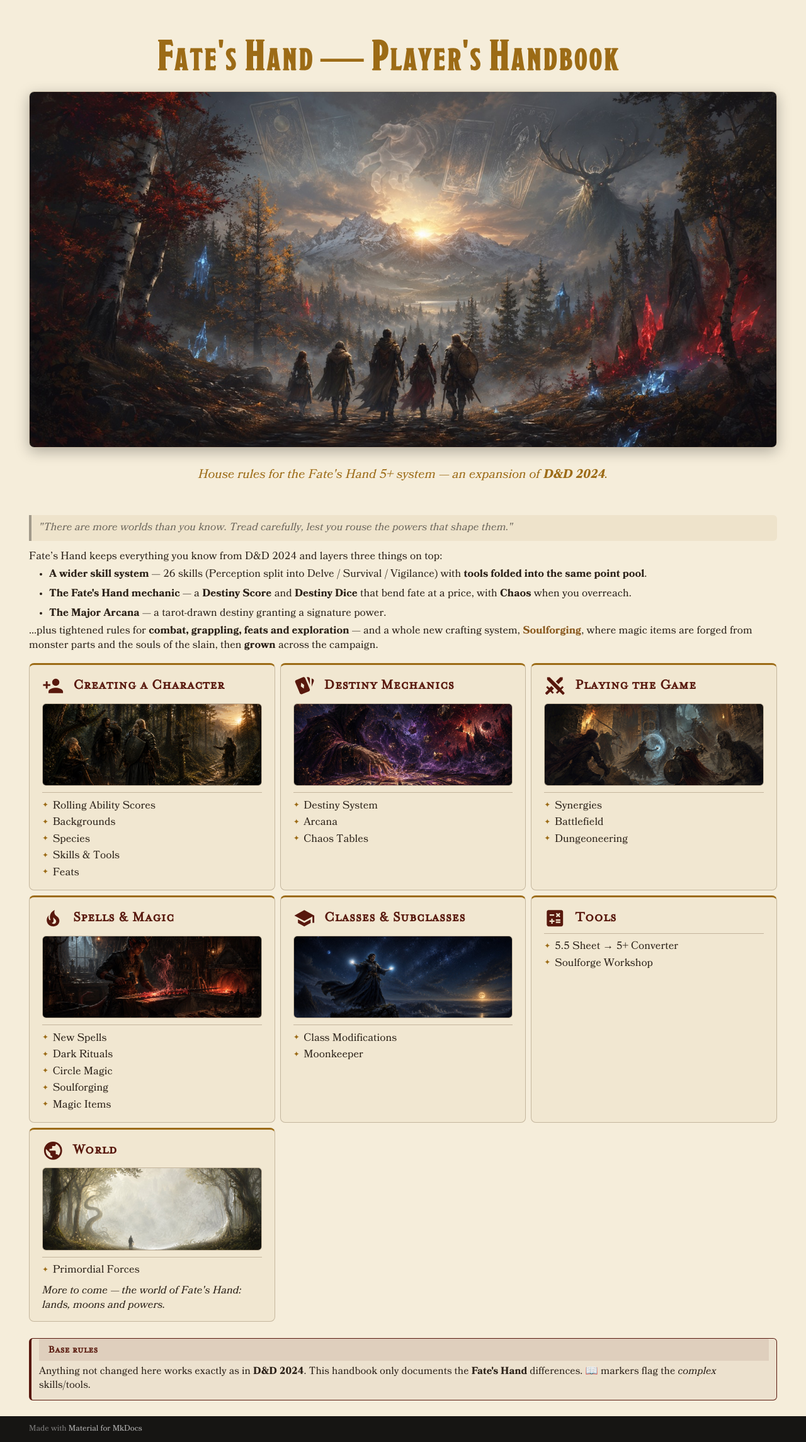
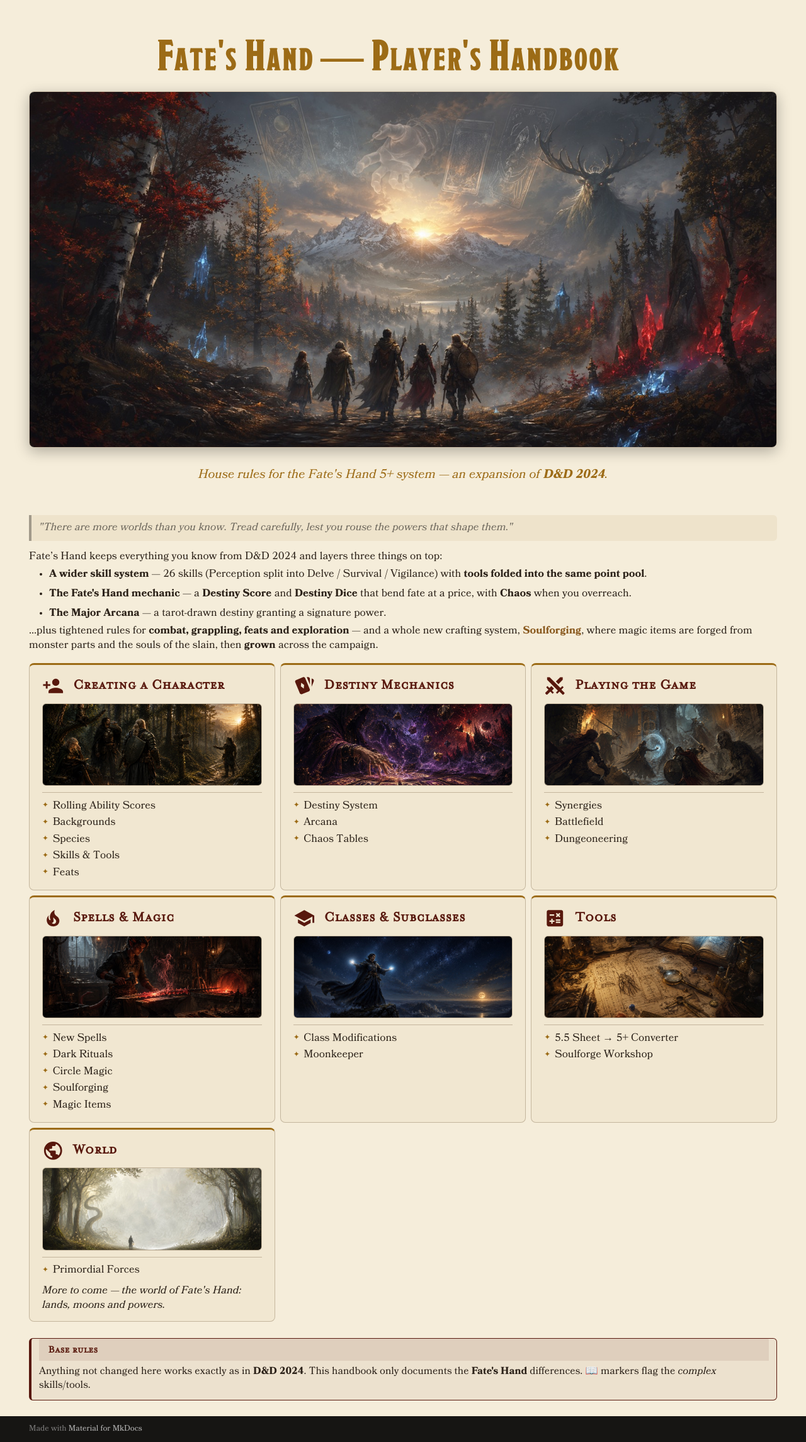
Before and after one commit to Noirchicot/fh-phb, an MkDocs documentation site: the page built from docs/index.md, in a window 1280 px wide. Shown: the whole page at 63% size. Built offline with MkDocs 1.6.1 and Material for MkDocs 9.7.7, drawn with Linux system fonts in a browser that asks for light colours.

Commit message:
Tools card banner (arcane workbench)
Co-Authored-By: Claude Fable 5 <noreply@anthropic.com>

```diff
--- a/docs/index.md
+++ b/docs/index.md
@@ -79,6 +79,8 @@ Fate's Hand keeps everything you know from D&D 2024 and layers three things on t
 
 -   :material-calculator-variant:{ .lg .middle } &nbsp;**Tools**
 
+    ![](assets/img/card-tools.jpg){ .fh-card-img }
+
     ---
 
     - [5.5 Sheet → 5+ Converter](builder.md)
```
Also changed, not shown: docs/assets/img/card-tools.jpg (added).
